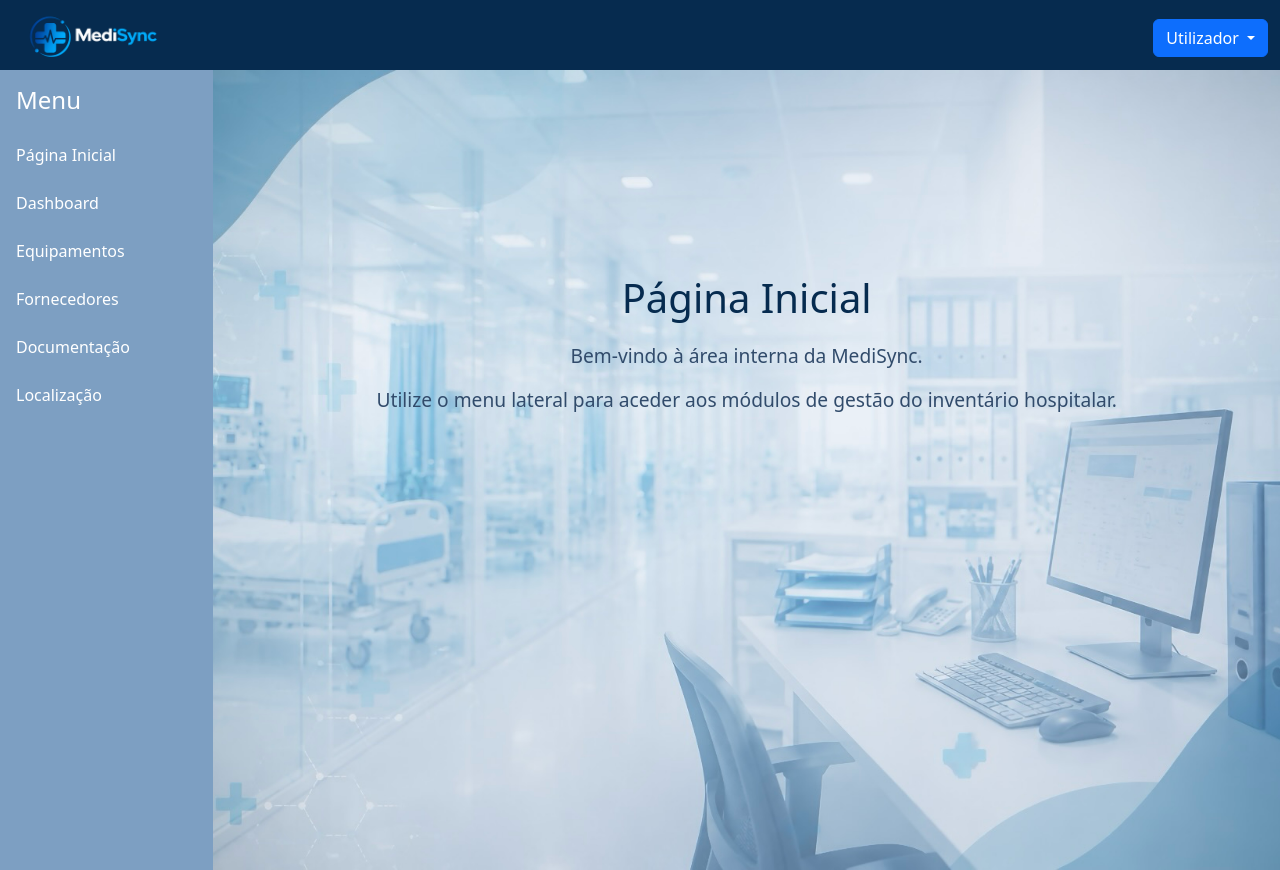
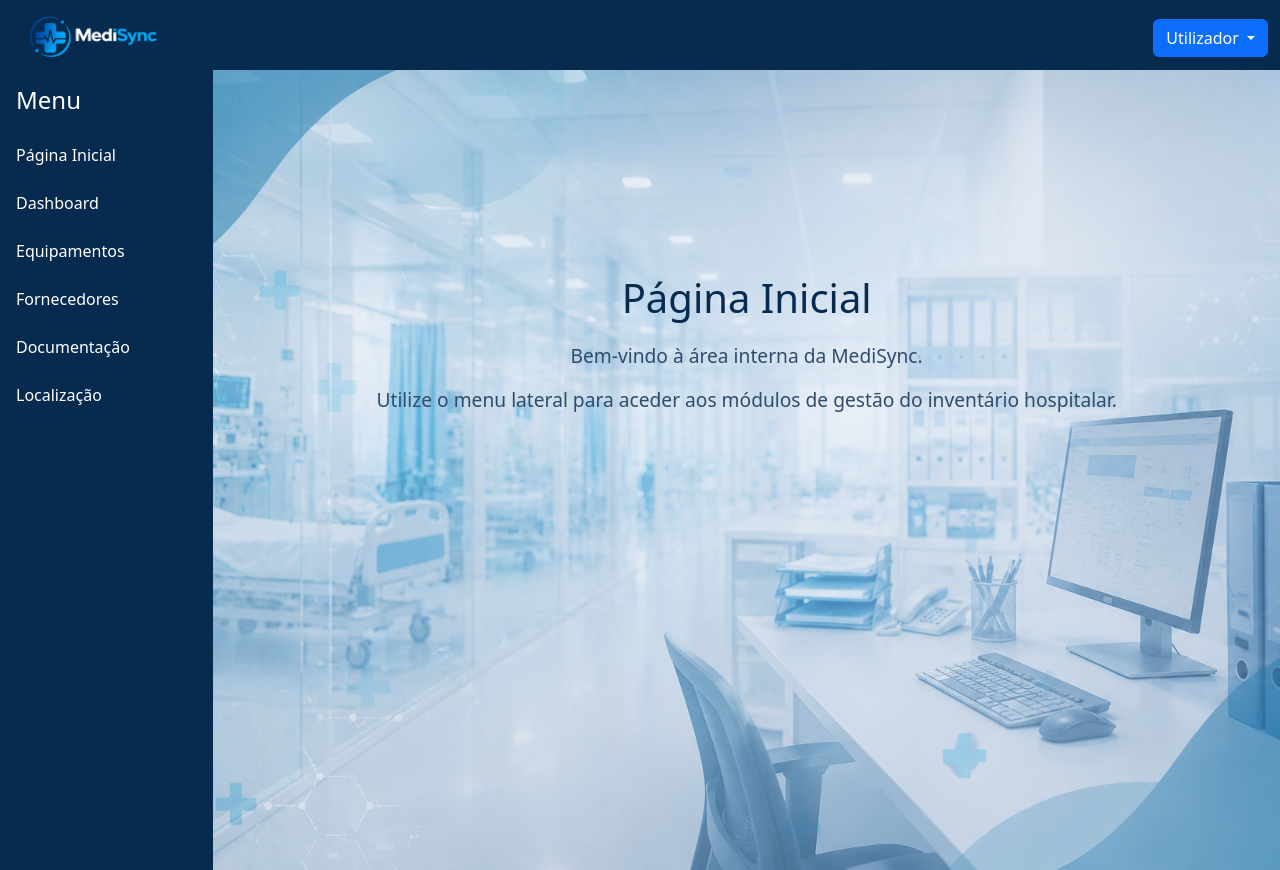
Before and after one commit to catarinabenido126/projetohospitalar, a PHP site: page /private/index.html in a window 1280 px wide. Run offline with PHP 8.4, Linux system fonts and the light colour scheme.

Commit message:
mudança da imagem, do nome da classe de modo que a imagem fique apenas na pagina principal

```diff
--- a/assets/css/1241126.css
+++ b/assets/css/1241126.css
@@ -280,7 +280,7 @@ section {
 }
 /* Área privada */
 .menu-lateral {
-    background-color: #7d9fc2;
+    background-color: #062b4f;
 }
 .menu-lateral h4 {
     color: #ffffff;
@@ -294,7 +294,7 @@ section {
 .menu-lateral .nav-link:hover {
     background-color: #084db3;
 }
-.area-conteudo {
+.area-conteudo.pagina-inicial {
     background-image: url("../img/fundoindex.png");
     background-size: cover;
     background-position: center;
--- a/private/index.html
+++ b/private/index.html
@@ -74,7 +74,7 @@
         </aside>
                 </nav>
             </aside>
-            <main class="col-md-9 col-lg-10 p-4 area-conteudo">
+            <main class="col-md-9 col-lg-10 p-4 area-conteudo pagina-inicial">
                  <section>
                     <h2>Página Inicial</h2>
                     <p>Bem-vindo à área interna da MediSync.</p>
```
Also changed, not shown: assets/img/fundoindex.png, 3 other files.
